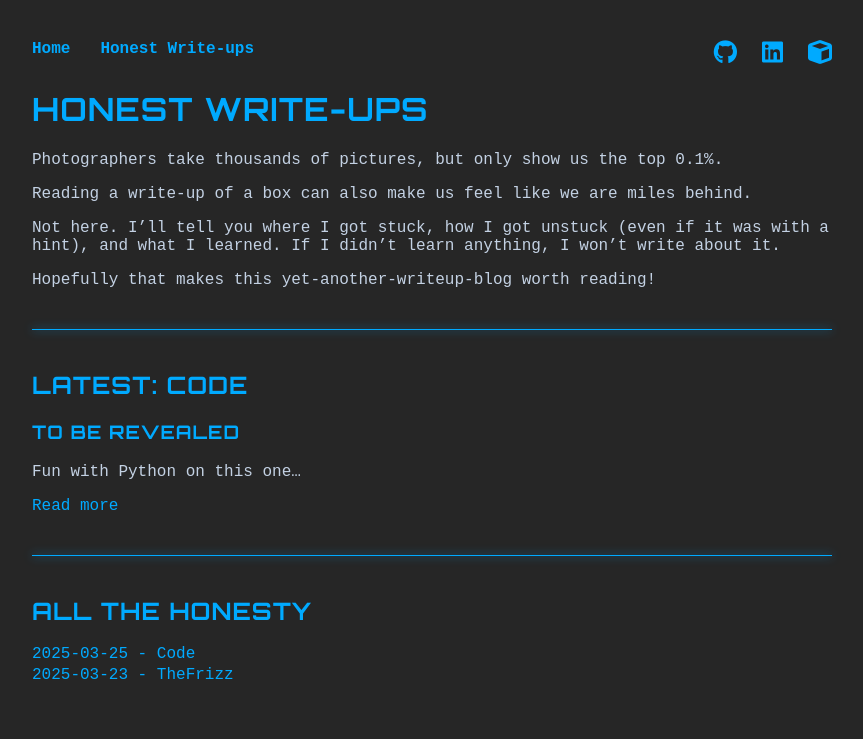
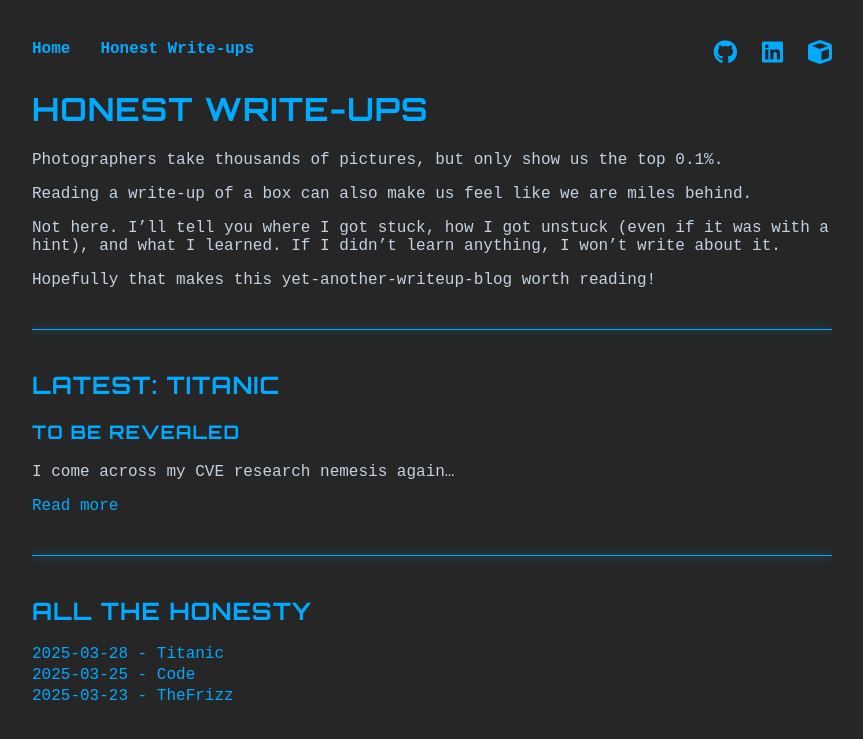
Before and after one commit to tiagomanunes/tiagomanunes.github.io, a Jekyll site: the page built from writeups.md, in a window 1280 px wide. Shown: the top 739 px of the page, without its empty margins (208-1071 px from the left). Built offline with Jekyll 4.4.1, drawn with Linux system fonts in a browser that asks for light colours.

Commit message:
New write-up placeholder: titanic

```diff
--- /dev/null
+++ b/_writeups/titanic.md
@@ -0,0 +1,10 @@
+---
+layout: post
+title: "Titanic"
+date: 2025-03-28
+---
+
+## To be revealed
+I come across my CVE research nemesis again...
+
+... but this machine is still active, come back later!
--- a/assets/css/style.css
+++ b/assets/css/style.css
@@ -1,7 +1,7 @@
 :root {
+  --background-color: #262626; /* Charcoal */
   --primary-color: #00aaff;    /* Cyber blue */
   --hover-color: #66ddff;      /* Slightly brighter blue */
-  --background-color: #262626; /* Charcoal */
   --text-color: #c3d1e3;       /* Soft off-white */
   --htb-color: #9fef00;        /* HTB green */
 }
```
Also changed, not shown: index.md (+1 -1 lines), README.md.
